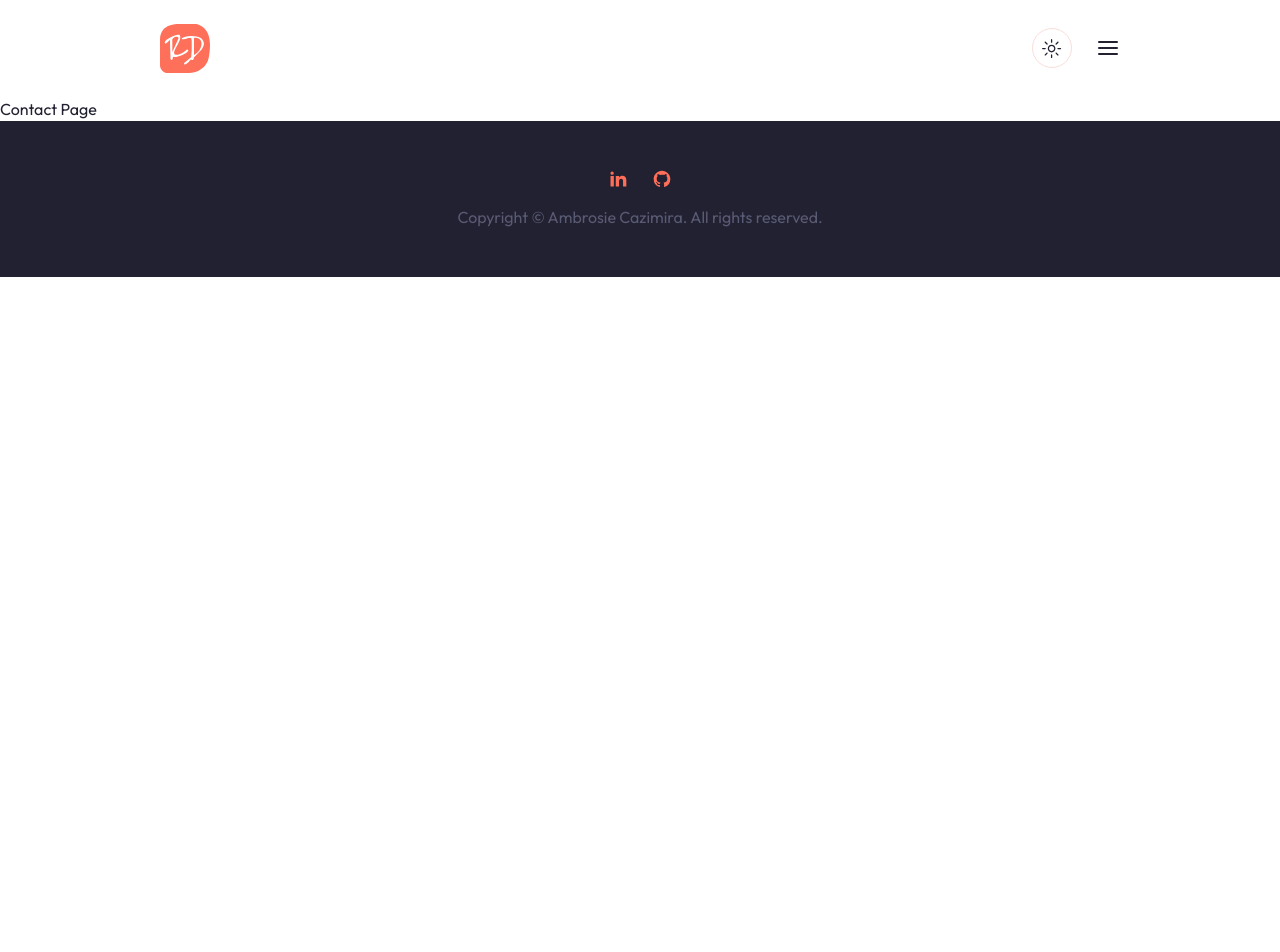
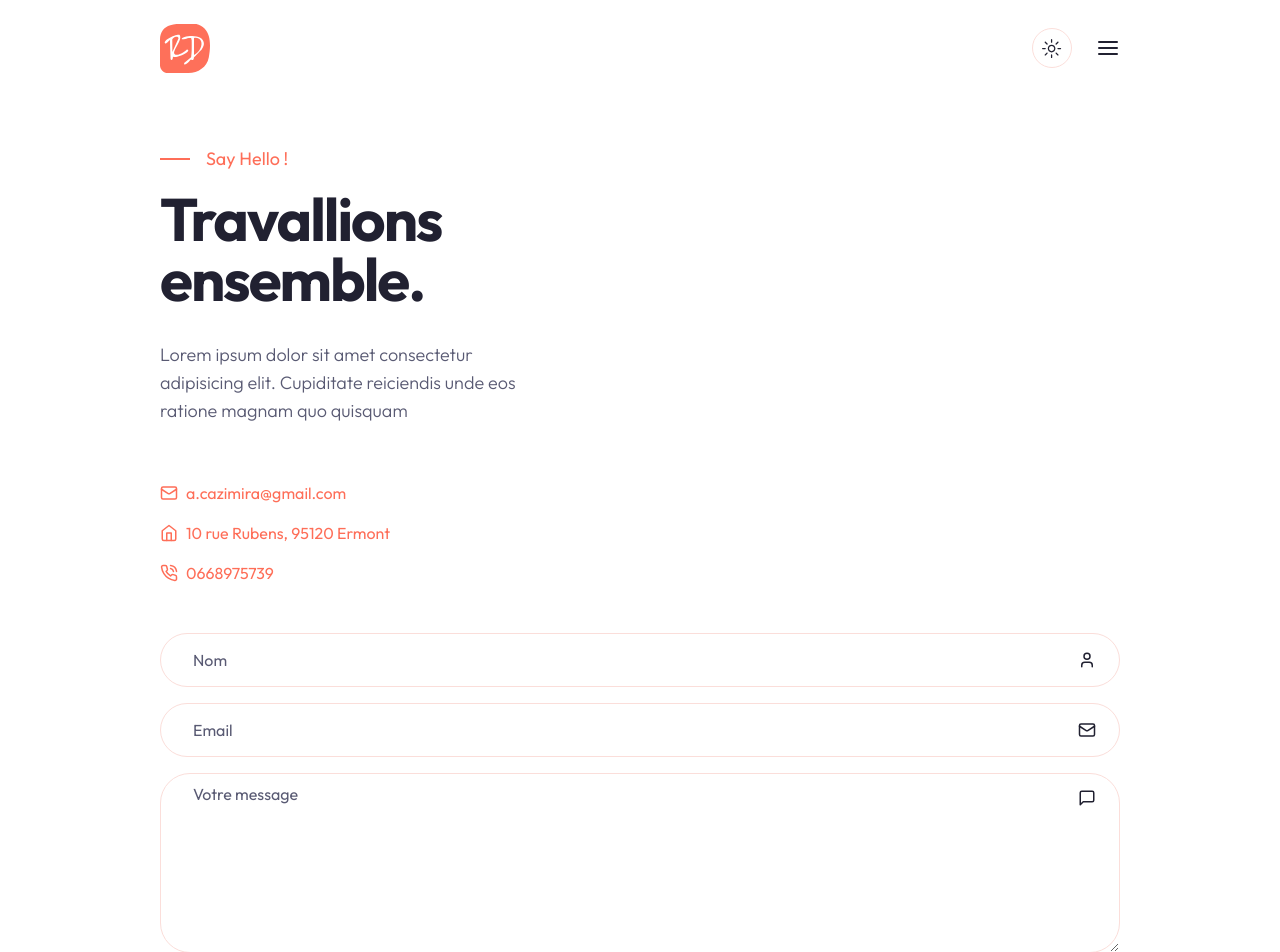
Before and after one commit to Ambrosioc/portfolio-next, a Next.js app: page /contact in a window 1280 px wide. Shown: the top 952 px of the page. Before the commit the page ends 800 px from the top, so only its background shows below. Built offline with nearby package versions, Linux system fonts and the light colour scheme.

Commit message:
finish porfolio

```diff
--- a/app/contact/page.jsx
+++ b/app/contact/page.jsx
@@ -1,7 +1,58 @@
-import React from "react";
+import { MailIcon, HomeIcon, PhoneCall } from "lucide-react";
+import Form from "@/components/Form";
 
 const Contact = () => {
-	return <div>Contact Page</div>;
+	return (
+		<section>
+			<div className="container mx-auto">
+				{/* text & illustation */}
+				<div className="grid xl:grid-cols-2 pt-12 xl:h-[480px] mb-6 xl:mb-24">
+					{/* text */}
+					<div className="flex flex-col justify-center">
+						<div className="flex items-center gap-x-4 text-primary text-lg mb-4 ">
+							<span className="w-[30px] h-[2px] bg-primary"></span>
+							Say Hello !
+						</div>
+						<h1 className="h1 max-w-md mb-8">Travallions ensemble.</h1>
+						<p className="subtitle max-w-[400px]">
+							Lorem ipsum dolor sit amet consectetur adipisicing elit.
+							Cupiditate reiciendis unde eos ratione magnam quo quisquam
+						</p>
+					</div>
+					{/* illustration */}
+					<div className="hidden xl:flex w-full bg-contact_illustration_light dark:bg-contact_illustration_dark bg-contain bg-top bg-no-repeat"></div>
+				</div>
+				{/* info text & form */}
+				<div className="grid xl:grid-cols-2 mb-24 xl:mb-32">
+					{/* info text */}
+					<div className="flex flex-col gap-y-4 xl:gap-y-14 mb-12 xl:mb-24 text-base xl:text-lg">
+						{/* mail */}
+						<div className="flex items-center gap-y-8">
+							<MailIcon size={18} className="text-primary" />
+							<span className="text-primary ml-2">
+								<a href="mailto:a.cazimira@gmail.com">a.cazimira@gmail.com</a>
+							</span>
+						</div>
+						{/* Home */}
+						<div className="flex items-center gap-y-8">
+							<HomeIcon size={18} className="text-primary" />
+							<span className="text-primary ml-2">
+								<p>10 rue Rubens, 95120 Ermont</p>
+							</span>
+						</div>
+						{/* mail */}
+						<div className="flex items-center gap-y-8">
+							<PhoneCall size={18} className="text-primary" />
+							<span className="text-primary ml-2">
+								<a href="tel:+33668975739">0668975739</a>
+							</span>
+						</div>
+					</div>
+					<Form />
+				</div>
+			</div>
+		</section>
+	);
 };
 
 export default Contact;
--- /dev/null
+++ b/components/Form.jsx
@@ -0,0 +1,35 @@
+"use client";
+
+import { Button } from "./ui/button";
+import { Input } from "./ui/input";
+import { Textarea } from "./ui/textarea";
+import { User, MailIcon, ArrowRightIcon, MessageSquare } from "lucide-react";
+
+const Form = () => {
+	return (
+		<form className="flex flex-col gap-y-4">
+			{/* input */}
+			<div className="relative flex items-center">
+				<Input type="name" id="name" placeholder="Nom" />
+				<User size={18} className="absolute right-6 " />
+			</div>
+			{/* input */}
+			<div className="relative flex items-center">
+				<Input type="email" id="email" placeholder="Email" />
+				<MailIcon size={18} className="absolute right-6 " />
+			</div>
+			{/* textarea */}
+			<div className="relative flex items-center">
+				<Textarea placeholder="Votre message" />
+				<MessageSquare size={18} className="absolute right-6 top-4" />
+			</div>
+			{/* button */}
+			<Button type="submit" className="flex items-center max-w-[166px] gap-x-1">
+				Envoyer
+				<ArrowRightIcon size={20} />
+			</Button>
+		</form>
+	);
+};
+
+export default Form;
--- a/components/ui/input.jsx
+++ b/components/ui/input.jsx
@@ -1,19 +1,20 @@
-import * as React from "react"
+import * as React from "react";
 
-import { cn } from "@/lib/utils"
+import { cn } from "@/lib/utils";
 
 const Input = React.forwardRef(({ className, type, ...props }, ref) => {
 	return (
-    (<input
+		<input
 			type={type}
 			className={cn(
-        "flex h-10 w-full rounded-md border border-input bg-background px-3 py-2 text-sm ring-offset-background file:border-0 file:bg-transparent file:text-sm file:font-medium placeholder:text-muted-foreground focus-visible:outline-none focus-visible:ring-2 focus-visible:ring-ring focus-visible:ring-offset-2 disabled:cursor-not-allowed disabled:opacity-50",
+				"flex h-[54px] w-full rounded-full  border border-input bg-background px-8 py-2 text-base ring-offset-background file:border-0 file:bg-transparent file:text-sm file:font-medium placeholder:text-muted-foreground focus-visible:outline-none focus-visible:ring-2 focus-visible:ring-ring focus-visible:ring-offset-2 disabled:cursor-not-allowed disabled:opacity-50",
 				className
 			)}
 			ref={ref}
-      {...props} />)
+			{...props}
+		/>
 	);
-})
-Input.displayName = "Input"
+});
+Input.displayName = "Input";
 
-export { Input }
+export { Input };
--- a/components/ui/textarea.jsx
+++ b/components/ui/textarea.jsx
@@ -1,18 +1,19 @@
-import * as React from "react"
+import * as React from "react";
 
-import { cn } from "@/lib/utils"
+import { cn } from "@/lib/utils";
 
 const Textarea = React.forwardRef(({ className, ...props }, ref) => {
 	return (
-    (<textarea
+		<textarea
 			className={cn(
-        "flex min-h-[80px] w-full rounded-md border border-input bg-background px-3 py-2 text-sm ring-offset-background placeholder:text-muted-foreground focus-visible:outline-none focus-visible:ring-2 focus-visible:ring-ring focus-visible:ring-offset-2 disabled:cursor-not-allowed disabled:opacity-50",
+				"flex min-h-[180px] w-full rounded-[30px] border border-input bg-background px-8 py-2 text-base ring-offset-background placeholder:text-muted-foreground focus-visible:outline-none focus-visible:ring-2 focus-visible:ring-ring focus-visible:ring-offset-2 disabled:cursor-not-allowed disabled:opacity-50",
 				className
 			)}
 			ref={ref}
-      {...props} />)
+			{...props}
+		/>
 	);
-})
-Textarea.displayName = "Textarea"
+});
+Textarea.displayName = "Textarea";
 
-export { Textarea }
+export { Textarea };
--- a/tailwind.config.js
+++ b/tailwind.config.js
@@ -89,6 +89,8 @@ module.exports = {
 				dots_dark: "url(/dots-dark.svg)",
 				work_project_bg_light: "url(/work/project-bg-light.png)",
 				work_project_bg_dark: "url(/work/project-bg-dark.png)",
+				contact_illustration_light: "url(/contact/illustration-light.svg)",
+				contact_illustration_dark: "url(/contact/illustration-dark.svg)",
 			},
 		},
 	},
```
Also changed, not shown: public/hero/ambro.jpg (added). Lines whose indentation alone changed are shown as unchanged.
